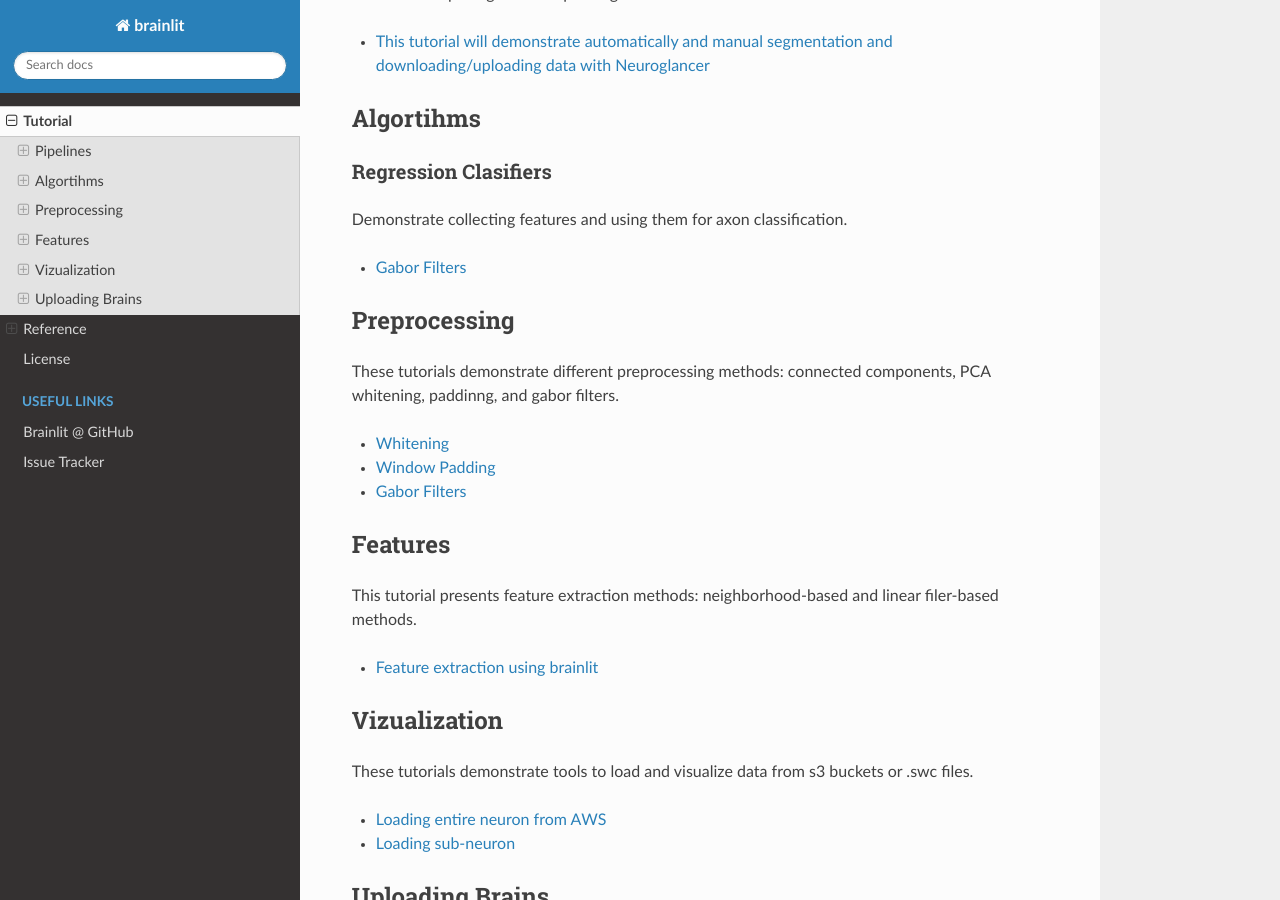
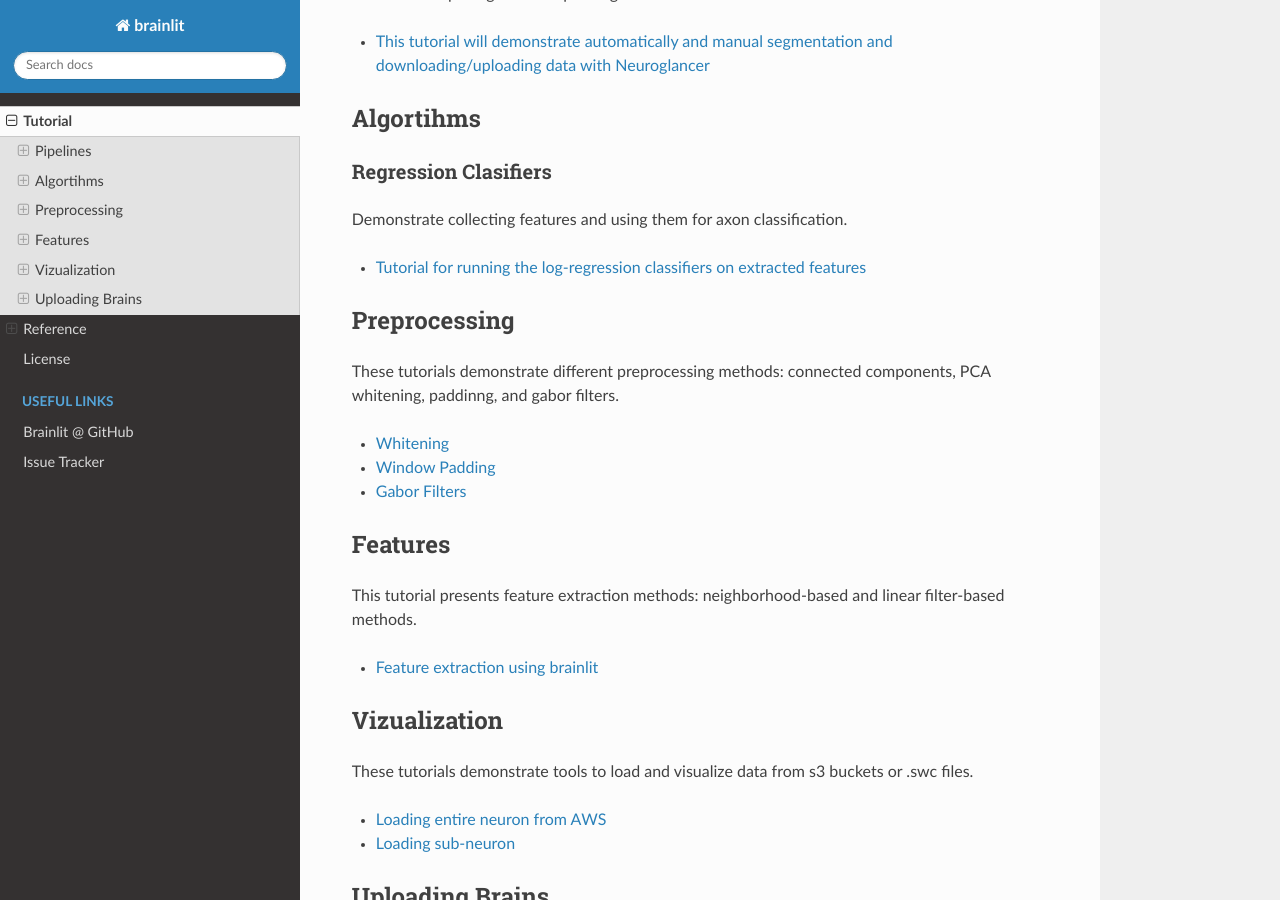
Before and after one commit to neurodata/brainlit, a Sphinx documentation site: the page built from docs/tutorial.rst, in a window 1280 px wide and 900 px high, scrolled down 284 px. Built offline with Sphinx 7.4.7 and the Read the Docs theme 2.0.0, drawn with Linux system fonts in a browser that asks for light colours; pages that are not in the unit, such as notebooks, are missing from menus.

Commit message:
add tutorial

```diff
--- a/docs/tutorial.rst
+++ b/docs/tutorial.rst
@@ -28,7 +28,7 @@ Demonstrate collecting features and using them for axon classification.
 .. toctree::
    :maxdepth: 1
 
-   tutorials/gaborfilter
+   notebooks/log_regression_classifiers_tutorial
 
 .. _preprocessing_tutorials:
 
@@ -49,7 +49,7 @@ These tutorials demonstrate different preprocessing methods: connected component
 
 Features
 ========
-This tutorial presents feature extraction methods: neighborhood-based and linear filer-based methods.
+This tutorial presents feature extraction methods: neighborhood-based and linear filter-based methods.
 
 .. toctree::
    :maxdepth: 1
```
